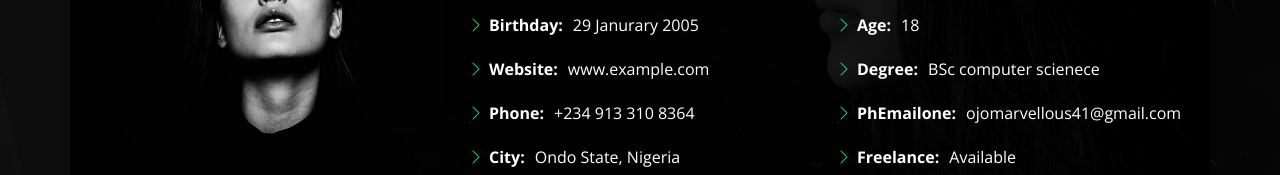
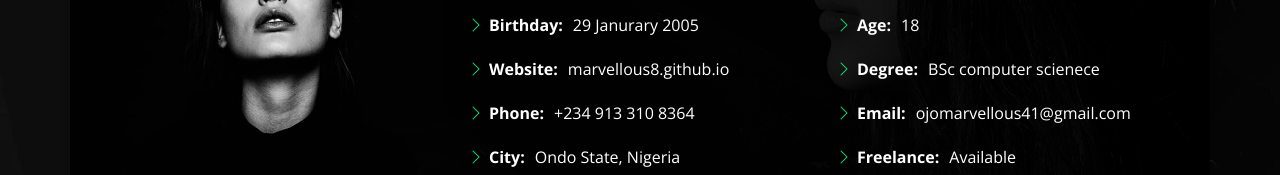
Before and after one commit to marvelmarvinwurld/personal, a plain HTML site: page index.html in a window 1280 px wide. Both pictures are taken after a click on the link "About". Shown: the part 351-526 px from the top of the page. Drawn offline with nearby package versions, Linux system fonts and the light colour scheme.

Commit message:
Update index.html

```diff
--- a/index.html
+++ b/index.html
@@ -93,7 +93,7 @@
             <div class="col-lg-6">
               <ul>
                 <li><i class="bi bi-chevron-right"></i> <strong>Birthday:</strong> <span>29 Janurary 2005</span></li>
-                <li><i class="bi bi-chevron-right"></i> <strong>Website:</strong> <span>www.example.com</span></li>
+                <li><i class="bi bi-chevron-right"></i> <strong>Website:</strong> <span>marvellous8.github.io</span></li>
                 <li><i class="bi bi-chevron-right"></i> <strong>Phone:</strong> <span>+234 913 310 8364</span></li>
                 <li><i class="bi bi-chevron-right"></i> <strong>City:</strong> <span>Ondo State, Nigeria</span></li>
               </ul>
@@ -102,7 +102,7 @@
               <ul>
                 <li><i class="bi bi-chevron-right"></i> <strong>Age:</strong> <span>18</span></li>
                 <li><i class="bi bi-chevron-right"></i> <strong>Degree:</strong> <span>BSc computer scienece</span></li>
-                <li><i class="bi bi-chevron-right"></i> <strong>PhEmailone:</strong> <span>ojomarvellous41@gmail.com</span></li>
+                <li><i class="bi bi-chevron-right"></i> <strong>Email:</strong> <span>ojomarvellous41@gmail.com</span></li>
                 <li><i class="bi bi-chevron-right"></i> <strong>Freelance:</strong> <span>Available</span></li>
               </ul>
             </div>
```
